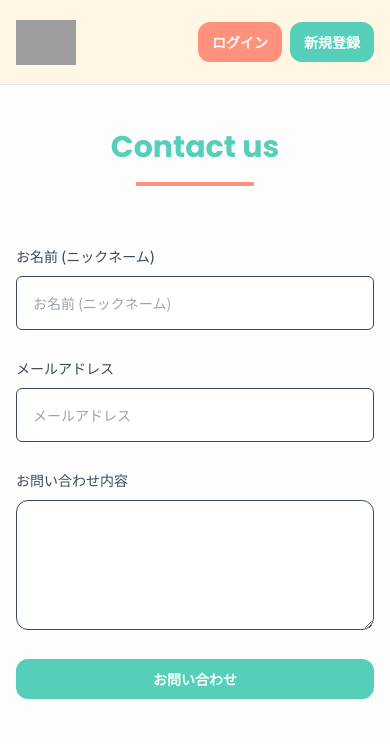
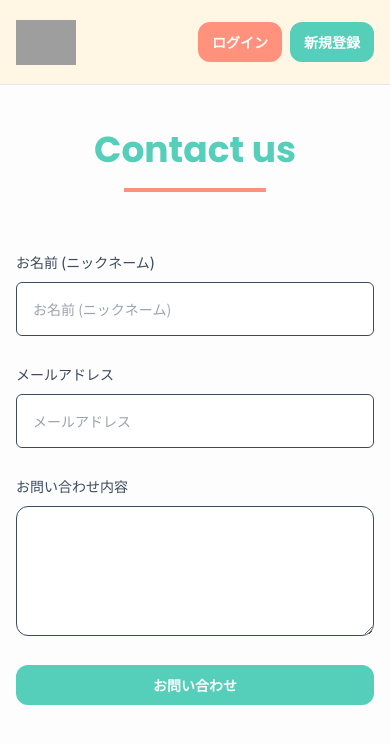
Before and after one commit to hinaokazaki/behindlog, a Next.js app: page /contact in a window 390 px wide. Shown: the top 744 px of the page. Built offline with nearby package versions, Linux system fonts and the light colour scheme; no server answers; grey boxes are pictures that could not be loaded.

Commit message:
refactor: update title font size for mobile

```diff
--- a/src/app/_components/SectionTitle.tsx
+++ b/src/app/_components/SectionTitle.tsx
@@ -12,7 +12,7 @@ const SectionTitle: React.FC<Props> = ({ title, isPublic = false }) => {
 
   return (
     <div className={textPlace}>
-      <p className="inline-block font-en text-heading-3 font-bold text-primary sm:text-heading-1">
+      <p className="inline-block font-en text-heading-2 font-bold text-primary sm:text-heading-1">
         {title}
         <span className={`mx-auto mt-4 block h-1 ${lineWidth} bg-secondary`} />
       </p>
--- a/src/app/admin/_components/BlockTitle.tsx
+++ b/src/app/admin/_components/BlockTitle.tsx
@@ -8,7 +8,7 @@ type Props = {
 
 const BlockTitle: React.FC<Props> = ({ title, mode = "section" }) => {
   const styles = {
-    section: "text-primary text-heading-2 font-en",
+    section: "text-primary text-subtitle-top font-en sm:text-heading-2",
     modal: "text-base text-subtitle-top font-jp",
   };
 
```
